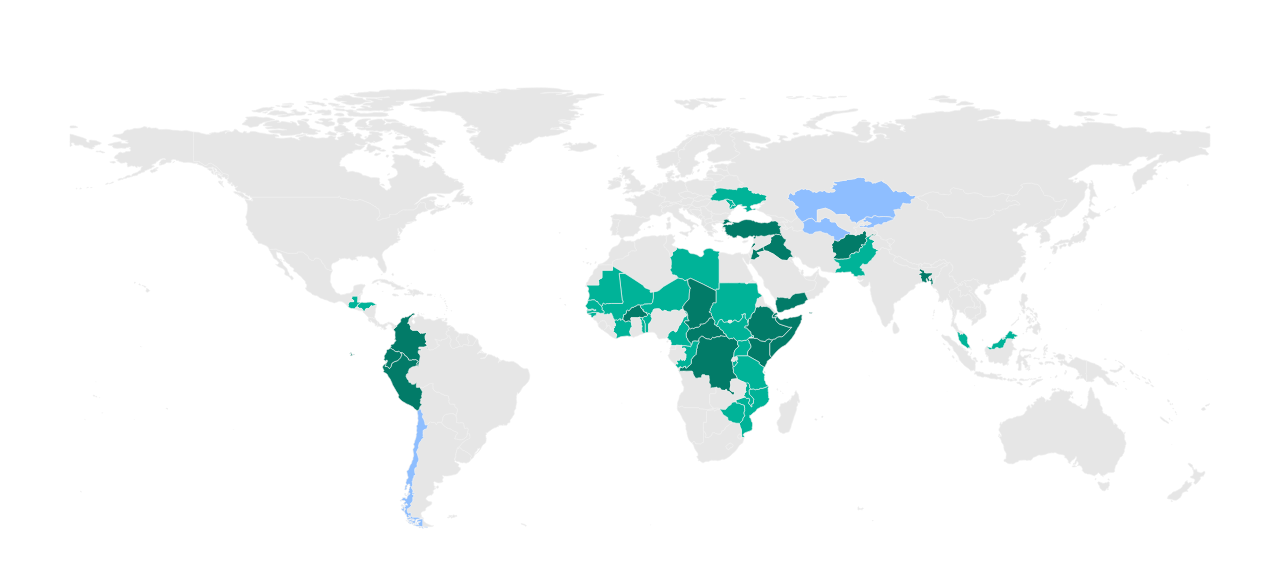
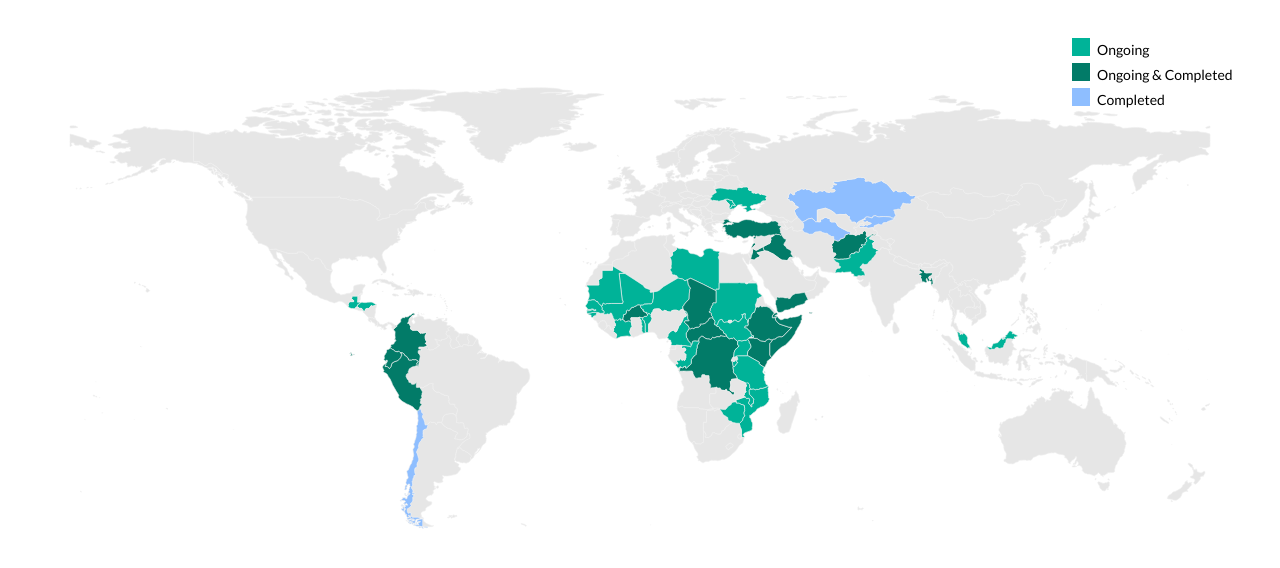
Before and after one commit to jointdatacenter/geodata, a plain HTML site: page docs/map.html in a window 1280 px wide. Drawn offline with Linux system fonts and the light colour scheme.

Commit message:
Add SVG legend with color codes to map

```diff
--- a/docs/map.html
+++ b/docs/map.html
@@ -8,6 +8,18 @@
     <object id="svg-object" data="map_unhcr.svg" type="image/svg+xml" width="100%" height="600">
         <img src="map_unhcr.svg" alt="World Map" width="100%" height="600">
     </object>
+
+    <!-- Legend -->
+    <svg id="legend" style="position: absolute; top: 30px; right: 20px; width: 180px; height: 75px;">
+        <rect x="0" y="0" width="18" height="18" fill="#00B398"></rect>
+        <text x="25" y="13" font-family="Lato, sans-serif" font-size="14px" alignment-baseline="middle">Ongoing</text>
+
+        <rect x="0" y="25" width="18" height="18" fill="#027B68"></rect>
+        <text x="25" y="38" font-family="Lato, sans-serif" font-size="14px" alignment-baseline="middle">Ongoing & Completed</text>
+
+        <rect x="0" y="50" width="18" height="18" fill="#8EBEFF"></rect>
+        <text x="25" y="63" font-family="Lato, sans-serif" font-size="14px" alignment-baseline="middle">Completed</text>
+    </svg>
 </div>
 
 <script src="countries_data.js"></script>
```
